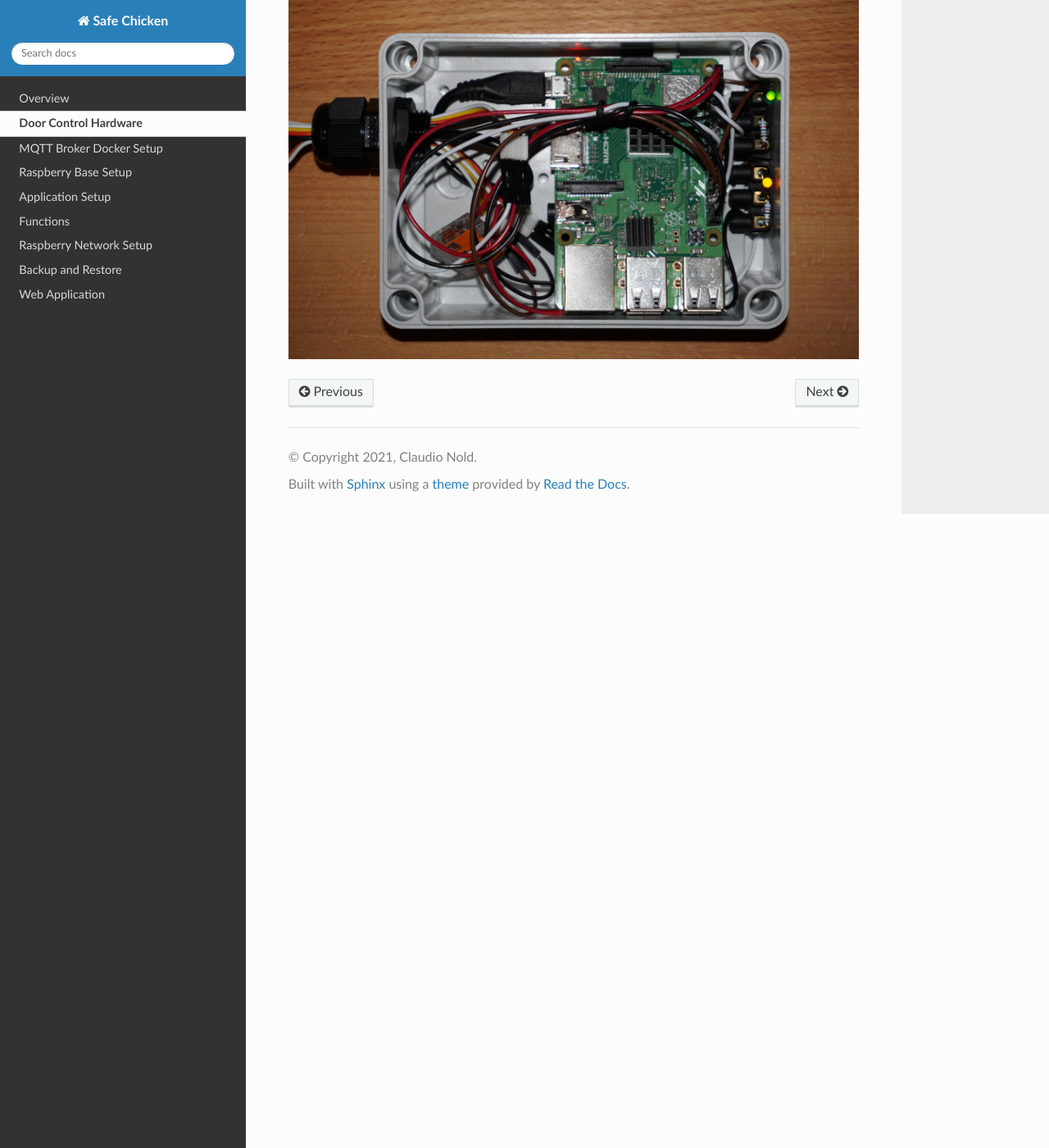
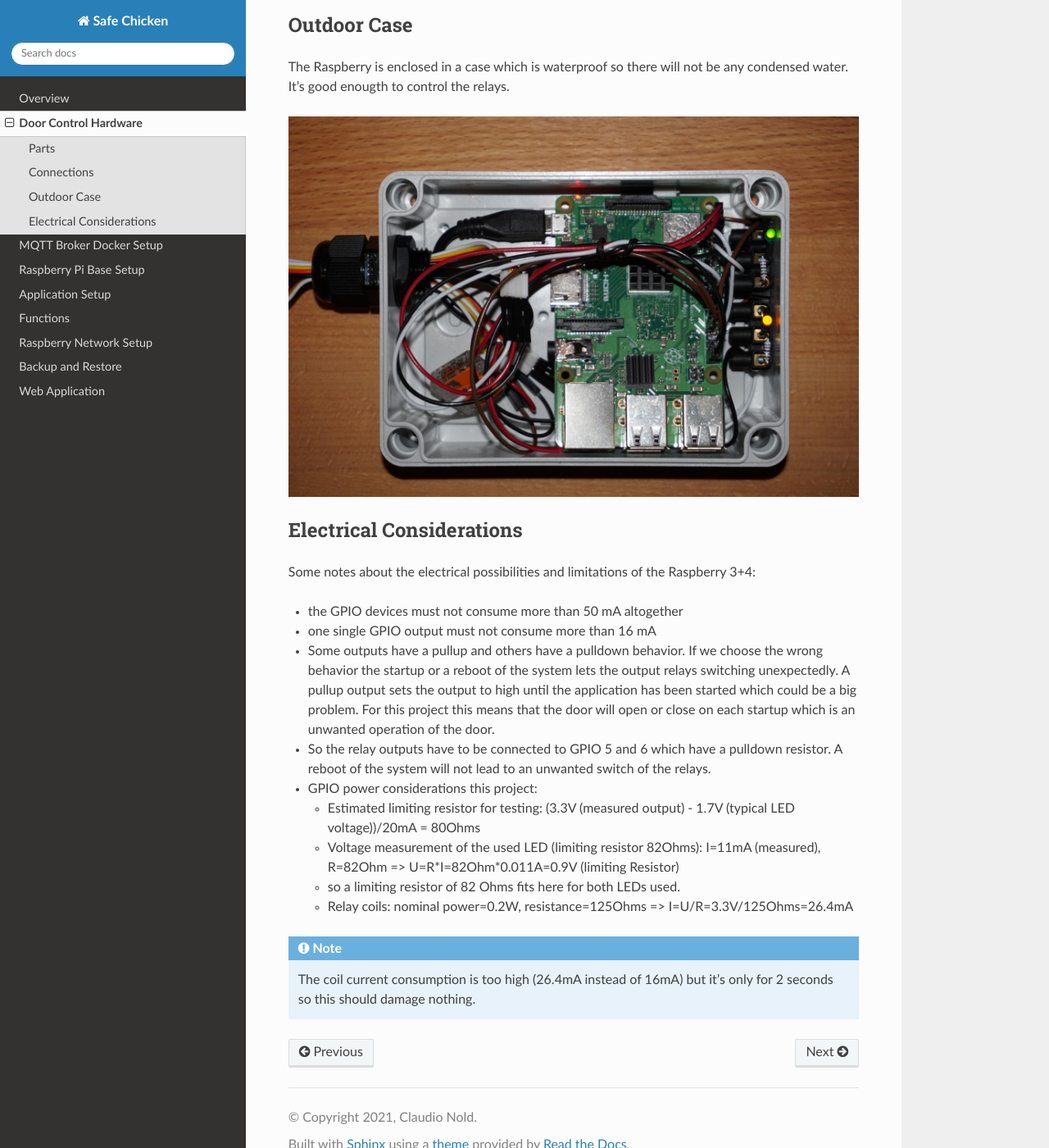
Before and after one commit to ClNo/safe-chicken, a Sphinx documentation site: the page built from docs/hardware/control_components.rst, in a window 1280 px wide and 1400 px high, scrolled down 1672 px. Shown: the whole window at 82% size. Built offline with Sphinx 7.4.7 and the Read the Docs theme 2.0.0, drawn with Linux system fonts in a browser that asks for light colours.

Commit message:
docs: enhanced and fixed multiple chapters

```diff
--- a/docs/hardware/control_components.rst
+++ b/docs/hardware/control_components.rst
@@ -1,5 +1,8 @@
 Door Control Hardware
 =====================
+
+Parts
+-----
 
 .. table:: Hardware Components
 
@@ -19,6 +22,8 @@ Door Control Hardware
    9  green LED 11 mA + resistor 82 Ohms  MQTT connection to broker working
    == =================================== ===================================
 
+Connections
+-----------
 
 Raspberry GPIO connection:
 
@@ -40,6 +45,34 @@ This I/O configuration can be found on the Python/Raspberry side as *config.json
         }
     }
 
+Outdoor Case
+------------
+
 The Raspberry is enclosed in a case which is waterproof so there will not be any condensed water. It's good enougth to control the relays.
 
 .. image:: Raspberry_in_case.JPG
+
+Electrical Considerations
+-------------------------
+
+Some notes about the electrical possibilities and limitations of the Raspberry 3+4:
+
+- the GPIO devices must not consume more than 50 mA altogether
+- one single GPIO output must not consume more than 16 mA
+- Some outputs have a pullup and others have a pulldown behavior. If we choose the wrong behavior the startup or a reboot
+  of the system lets the output relays switching unexpectedly. A pullup output sets the output to high until the application
+  has been started which could be a big problem. For this project this means that the door will open or close on each
+  startup which is an unwanted operation of the door.
+- So the relay outputs have to be connected to GPIO 5 and 6 which have a pulldown resistor. A reboot of the system will not lead
+  to an unwanted switch of the relays.
+- GPIO power considerations this project:
+
+  - Estimated limiting resistor for testing: (3.3V (measured output) - 1.7V (typical LED voltage))/20mA = 80Ohms
+  - Voltage measurement of the used LED (limiting resistor 82Ohms): I=11mA (measured), R=82Ohm => U=R*I=82Ohm*0.011A=0.9V (limiting Resistor)
+  - so a limiting resistor of 82 Ohms fits here for both LEDs used.
+  - Relay coils: nominal power=0.2W, resistance=125Ohms => I=U/R=3.3V/125Ohms=26.4mA
+
+.. note::
+
+   The coil current consumption is too high (26.4mA instead of 16mA) but it's only for 2 seconds so this should
+   damage nothing.
--- a/docs/raspberry/base_setup.rst
+++ b/docs/raspberry/base_setup.rst
@@ -1,5 +1,5 @@
-Raspberry Base Setup
-====================
+Raspberry Pi Base Setup
+=======================
 
 OS Installation
 ---------------
--- a/docs/raspberry/functions.rst
+++ b/docs/raspberry/functions.rst
@@ -24,3 +24,9 @@ Or in Python:
        print('timesync working')
    else:
        print('timesync NOT working')
+
+Output Signals
+--------------
+
+The door open and door close signals are both an **impulse of 2 seconds** each which let the door motor electronics
+activate its motor on the requested side.
--- a/docs/webapp/webapp.rst
+++ b/docs/webapp/webapp.rst
@@ -1,7 +1,7 @@
 Web Application
 ===============
 
-The web application's functions are generally described in the overview page already.
+The web application's functions are generally described in the index and overview pages already.
 
 Here are some technical details:
 
@@ -10,4 +10,6 @@ Here are some technical details:
 - `Bootstrap UI <https://getbootstrap.com/>`_ components
 - self-created simple communication adapter between MQTT and bootstrap html components
 
+As the web app uses bootstrap containers it's responsive and looks good on multiple devices. On a desktop it looks like this:
+
 .. image:: WebAppDesktop.png
```
Also changed, not shown: docs/docker/DockerSetup.rst (+12 -6 lines).
